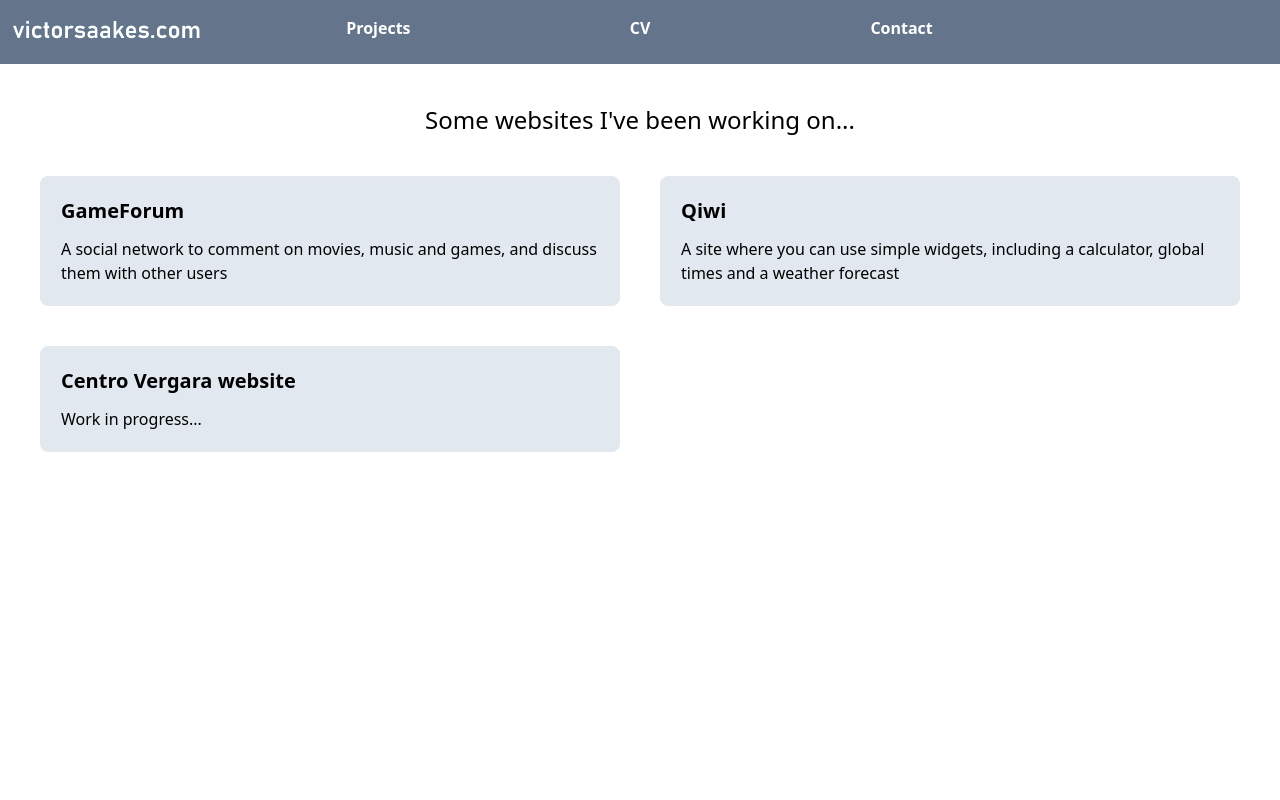
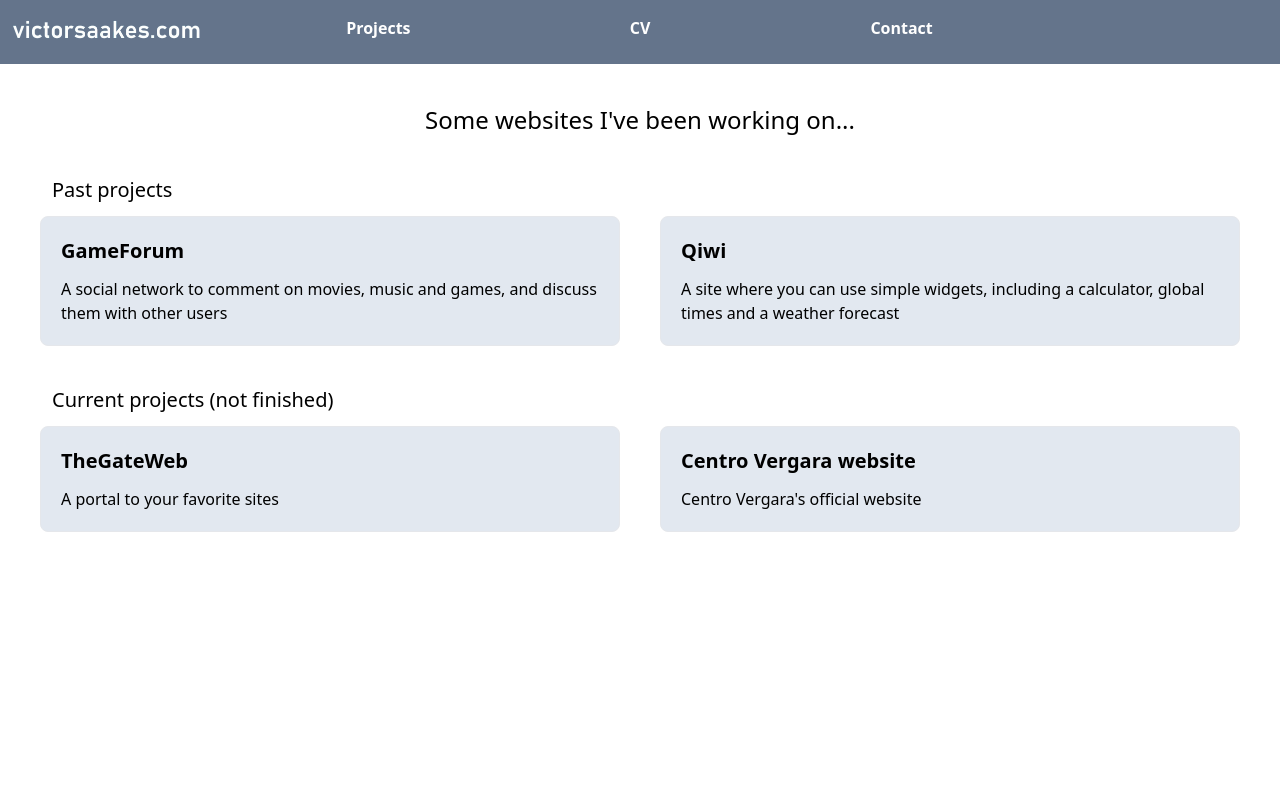
Before and after one commit to vicsaa01/victorsaakes, an Angular app in the folder frontend/: page /projects in a window 1280 px wide. Shown: the top 800 px of the page. Built offline with nearby package versions, Linux system fonts and the light colour scheme.

Commit message:
Added TheGateWeb entry

```diff
--- a/frontend/src/app/projects-page/projects-page.component.html
+++ b/frontend/src/app/projects-page/projects-page.component.html
@@ -4,10 +4,18 @@
             <h1 class="text-center text-2xl">Some websites I've been working on...</h1>
         </div>
 
+        <p class="text-xl m-3">Past projects</p>
+
         <div class="grid lg:grid-cols-2 md:grid-cols-1 gap-10">
             <app-project [link]="'https://gameforum.onrender.com'" [name]="'GameForum'" [description]="'A social network to comment on movies, music and games, and discuss them with other users'"/>
             <app-project [link]="'https://qiwi.onrender.com'" [name]="'Qiwi'" [description]="'A site where you can use simple widgets, including a calculator, global times and a weather forecast'"/>
-            <app-project [link]="'https://centrovergara.onrender.com'" [name]="'Centro Vergara website'" [description]="'Work in progress...'"/>
+        </div>
+
+        <p class="text-xl m-3 mt-10">Current projects (not finished)</p>
+
+        <div class="grid lg:grid-cols-2 md:grid-cols-1 gap-10">
+            <app-project [link]="'https://thegateweb.onrender.com'" [name]="'TheGateWeb'" [description]="'A portal to your favorite sites'"/>
+            <app-project [link]="'https://centrovergara.onrender.com'" [name]="'Centro Vergara website'" [description]="'Centro Vergara\'s official website'"/>
         </div>
     </div>
 </div>
```
